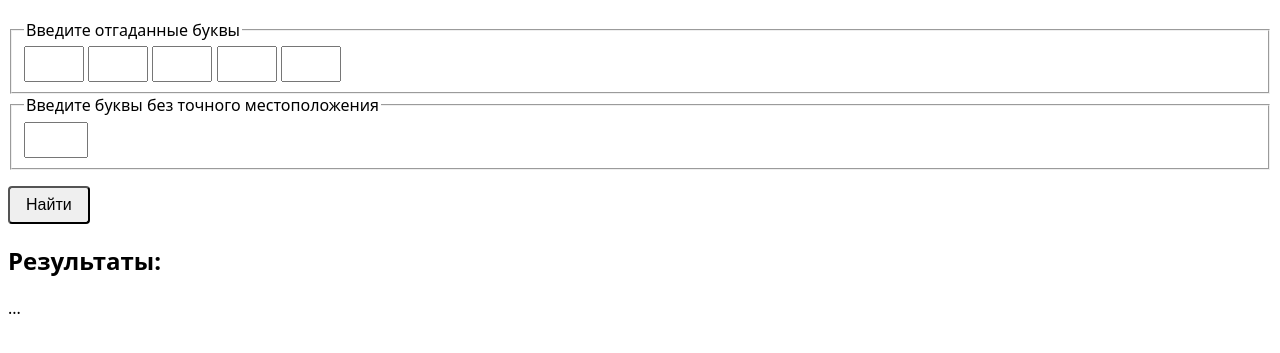
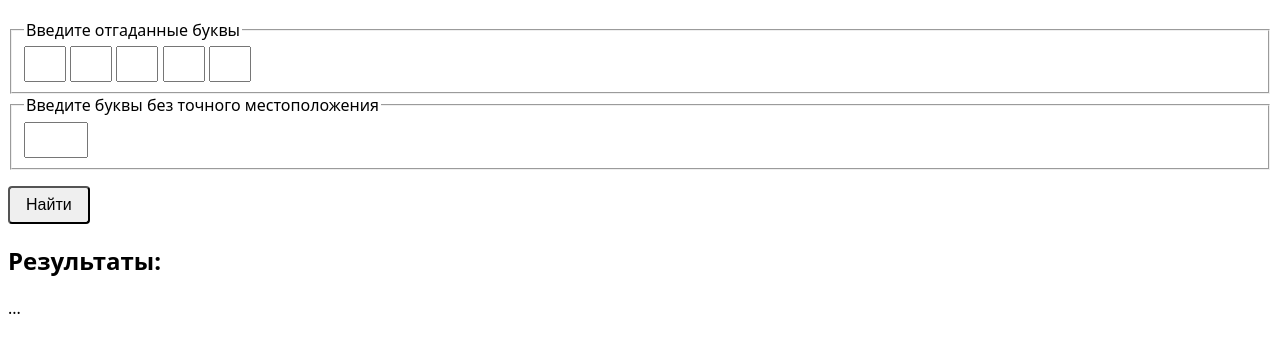
Before and after one commit to andrey-kudinov/5--, a plain HTML site: page index.html in a window 1280 px wide. Shown: the part 67-420 px from the top of the page. Drawn offline with Linux system fonts and the light colour scheme.

Commit message:
Fix input width

```diff
--- a/style.css
+++ b/style.css
@@ -8,9 +8,9 @@ input {
 }
 
 .letters--knowing input {
-  width: 30px;
+  width: 20px;
   height: 30px;
-  padding-left: 24px;
+  padding-left: 16px;
 }
 
 .letters--unknowing input {
```
